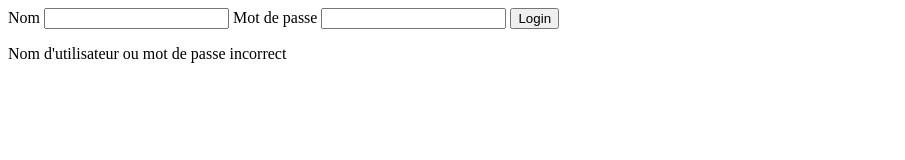
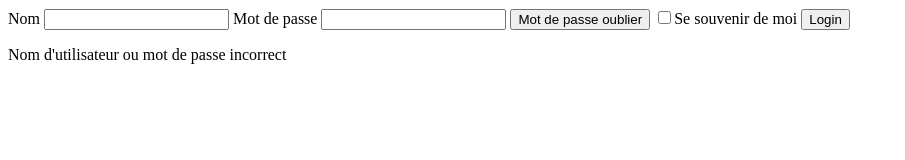
Before and after one commit to Aly-Abdoulaye/MonProjet, a plain HTML site: page login.html in a window 1280 px wide. Shown: the whole page, without its empty margins (0-905 px from the left). Drawn offline with Linux system fonts and the light colour scheme.

Commit message:
Ajout des modifications stashees

```diff
--- a/login.html
+++ b/login.html
@@ -11,6 +11,10 @@
         <input type="text" title="nom">
         <label for="password">Mot de passe</label>
         <input type="password" title="password">
+        <button type="button">Mot de passe oublier</button>
+        <label for="">
+            <input type="checkbox" title="checkbox">Se souvenir de moi
+        </label>
         <button type="button">Login</button>
 
         <p>Nom d'utilisateur ou mot de passe incorrect</p>
```
